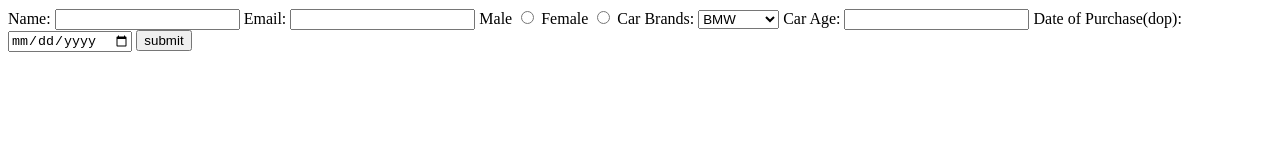
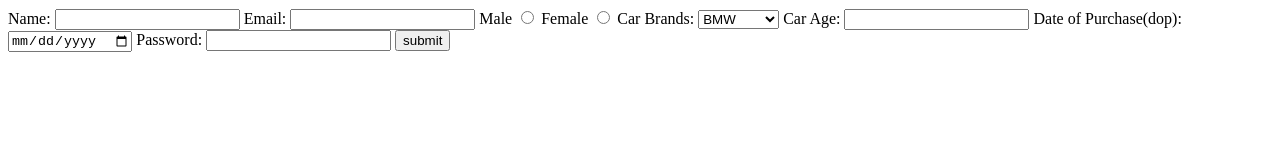
Before and after one commit to acciojob/car-insurance-form-Ravisupreme-15, a website: page main.html in a window 1280 px wide. Drawn offline with Linux system fonts and the light colour scheme.

Commit message:
created a submission

```diff
--- a/main.html
+++ b/main.html
@@ -25,7 +25,7 @@
 		 <input type="radio" id="gender_f" name="gender" required>
 
         <label  for="cars">Car Brands:</label>
-		 <select name="car" id="cars" >
+		 <select name="car" id="cars">
 			   <option value="BMW">BMW</option>
 			   <option value="Audi">Audi</option>
 			   <option value="Mercedez">Mercedez</option>
@@ -36,6 +36,8 @@
 
 		 <label for="dop">Date of Purchase(dop):</label>
 		 <input type="date" id="dop" required>
+		 <label for="password">Password:</label>
+		 <input type="password" id = "password" required>
 
 		<button type="submit">submit</button>
 
```
